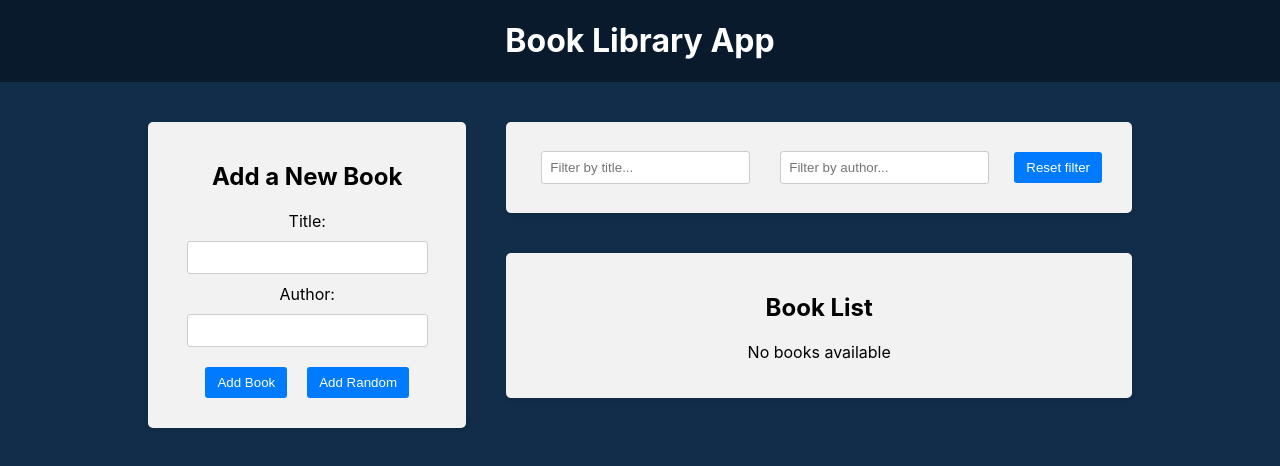
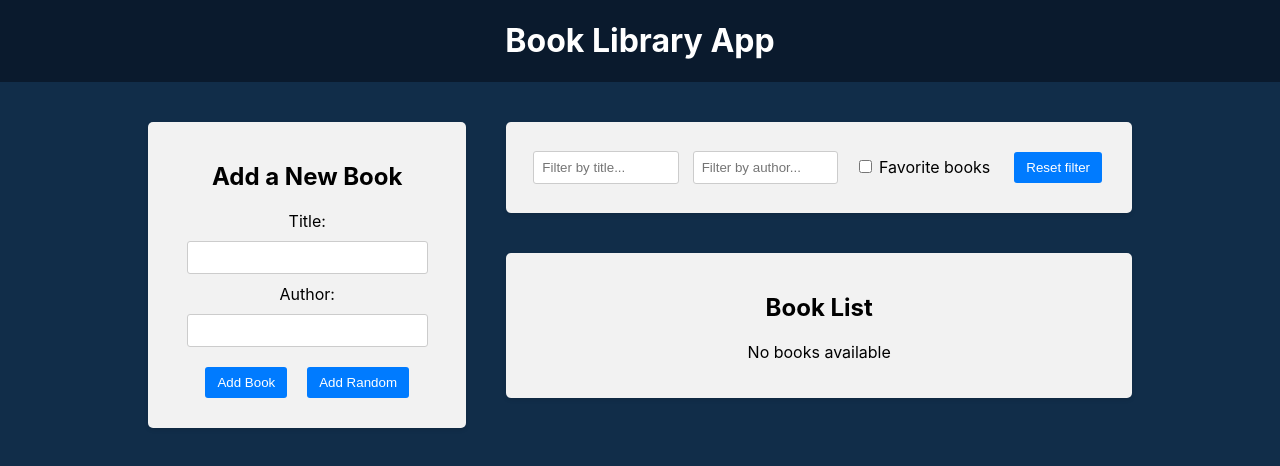
Before and after one commit to RitaRitina/Book-Library-App-react-, a React (Create React App) app in the folder frontend/: page / in a window 1280 px wide. Shown: the top 466 px of the page. Built offline with nearby package versions, Linux system fonts and the light colour scheme.

Commit message:
Filter by favorite

```diff
--- a/frontend/src/components/BookList/BookList.js
+++ b/frontend/src/components/BookList/BookList.js
@@ -2,13 +2,15 @@ import { useSelector } from 'react-redux';
 import { useDispatch } from 'react-redux';
 import { BsBookmarkStar, BsBookmarkStarFill } from 'react-icons/bs';
 import { deleteBook, toggleBook } from '../../redux/books/actionCreators';
-import { selectTitleFilter, selectAuthorFilter } from '../../redux/slices/filterSlice';
+import { selectTitleFilter, selectAuthorFilter, selectFavoriteFilter } from '../../redux/slices/filterSlice';
 import './BookList.css';
 
 const BookList = () => {
    const books = useSelector((state) => state.books);
    const titleFilter = useSelector(selectTitleFilter);
    const authorFilter = useSelector(selectAuthorFilter);
+	const favoriteFolter = useSelector(selectFavoriteFilter)
+
    const dispatch = useDispatch();
 
 	const handleClick = (id) => {
@@ -22,7 +24,8 @@ const BookList = () => {
 	const filteredBooks = books.filter(book => {
 		const matchesTitle = book.title.toLowerCase().includes(titleFilter.toLowerCase())
 		const matchesAuthor = book.author.toLowerCase().includes(authorFilter.toLowerCase())
-		return matchesTitle && matchesAuthor
+		const matchesFavorite = favoriteFolter ? book.isFavorite : true
+		return matchesTitle && matchesAuthor && matchesFavorite
 	})
 
    return (
--- a/frontend/src/components/Filter/Filter.css
+++ b/frontend/src/components/Filter/Filter.css
@@ -7,6 +7,19 @@
 .filter-group {
 	flex: 1;
 	text-align: center;
+}
+
+.filter-group--checkbox {
+	flex: 1;
+	align-items: center;
+}
+
+.filter input[type="checkbox"] {
+	margin: 0;
+}
+
+.filter label[for="checkbox"] {
+	padding-left: 7px;
 }
 
 .filter input[type='text'] {
--- a/frontend/src/components/Filter/Filter.js
+++ b/frontend/src/components/Filter/Filter.js
@@ -2,8 +2,10 @@ import { useDispatch, useSelector } from 'react-redux';
 import {
    setTitleFilter,
    setAuthorFilter,
+	setFavoriteFilter,
    selectTitleFilter,
 	selectAuthorFilter,
+	selectFavoriteFilter,
    resetFilter,
 } from '../../redux/slices/filterSlice';
 import './Filter.css';
@@ -15,14 +17,19 @@ const Filter = () => {
 
    const authorFilter = useSelector(selectAuthorFilter);
 
+	const isFavoriteFilter = useSelector(selectFavoriteFilter)
+
    const handleTitleFilterChange = (e) => {
       dispatch(setTitleFilter(e.target.value));
    };
 
    const handleAuthorFilterChange = (e) => {
-		console.log(e.target.value)
       dispatch(setAuthorFilter(e.target.value));
    };
+
+	const handleFavoriteFilter = () => {
+		dispatch(setFavoriteFilter())
+	}
 
    const handleResetFilter = () => {
       dispatch(resetFilter());
@@ -47,6 +54,10 @@ const Filter = () => {
                   onChange={handleAuthorFilterChange}
                ></input>
             </div>
+            <div className="filter-group filter-group--checkbox">
+               <input type="checkbox" id="checkbox" checked={isFavoriteFilter} onChange={handleFavoriteFilter}></input>
+               <label htmlFor="checkbox">Favorite books</label>
+            </div>
             <button type="button" onClick={handleResetFilter}>
                Reset filter
             </button>
--- a/frontend/src/redux/slices/filterSlice.js
+++ b/frontend/src/redux/slices/filterSlice.js
@@ -3,6 +3,7 @@ import { createSlice } from '@reduxjs/toolkit';
 const initialState = {
    title: '',
 	author: '',
+	isFavorite: false,
 };
 
 const filterSlice = createSlice({
@@ -15,8 +16,10 @@ const filterSlice = createSlice({
 			state.title = action.payload
       },
 		setAuthorFilter: (state, action) => {
-			console.log(action)
 			state.author = action.payload
+		},
+		setFavoriteFilter: (state) => {
+			state.isFavorite = !state.isFavorite
 		},
 		resetFilter: () => {
 			return initialState
@@ -24,10 +27,12 @@ const filterSlice = createSlice({
    },
 });
 
-export const { setTitleFilter, resetFilter, setAuthorFilter } = filterSlice.actions
+export const { setTitleFilter, setAuthorFilter, setFavoriteFilter, resetFilter } = filterSlice.actions;
 
 export const selectTitleFilter = (state) => state.filter.title;
 
 export const selectAuthorFilter = (state) => state.filter.author;
 
+export const selectFavoriteFilter = (state) => state.filter.isFavorite;
+
 export default filterSlice.reducer;
```
